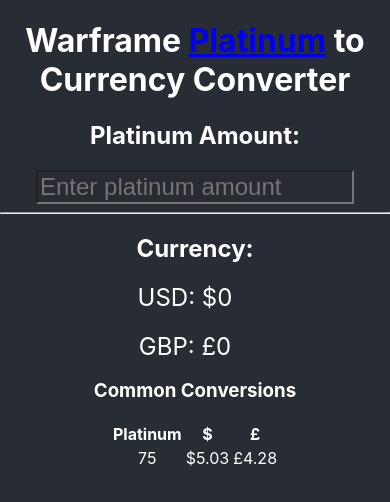
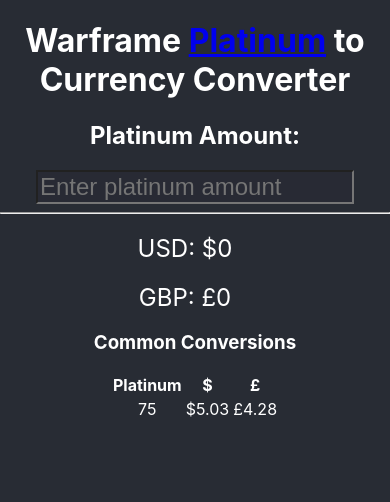
Before and after one commit to AzureKitsune/wf-plat, a React (Create React App) app: page / in a window 390 px wide. Shown: the top 502 px of the page. Built offline with nearby package versions, Linux system fonts and the light colour scheme.

Commit message:
Layout is responsive now.

```diff
--- a/src/App.css
+++ b/src/App.css
@@ -18,8 +18,29 @@
   color: white;
 }
 
-#currency-container {
-  width: auto;
-  max-width: 40vw;
+#content-container {
+  width: 100%;
   margin: 0 auto;
 }
+
+
+/* for phone screens */
+@media screen and (min-width: 320px) {
+  #content-container > div {
+    float: initial;
+  }
+
+  #currency-container, #conversions-container {
+    width: 100%;
+  }
+}
+/* for larger screens */
+@media screen and (min-width: 720px) {
+  #content-container > div {
+    float: left;
+  }
+
+  #currency-container, #conversions-container {
+    width: 50vw;
+  }
+}
--- a/src/App.js
+++ b/src/App.js
@@ -45,8 +45,7 @@
 
             <hr />
 
-            <h2>Currency:</h2>
-
+            <div id='content-container'>
               <div id='currency-container'>
                 <CurrencyItem currency='USD' currency_symbol='$'
                   currency_value={this.state.entered_platinum}
@@ -56,6 +55,7 @@
                   update_callback={this.setUpdateFunction} />
               </div>
 
+              <div id='conversions-container'>
                 <h3>Common Conversions</h3>
                 <table>
                   <tr>
@@ -69,6 +69,9 @@
                     <td>£4.28</td>
                   </tr>
                 </table>
+              </div>
+
+            </div>
 
           </div>
         </header>
```
Lines whose indentation alone changed are shown as unchanged.
